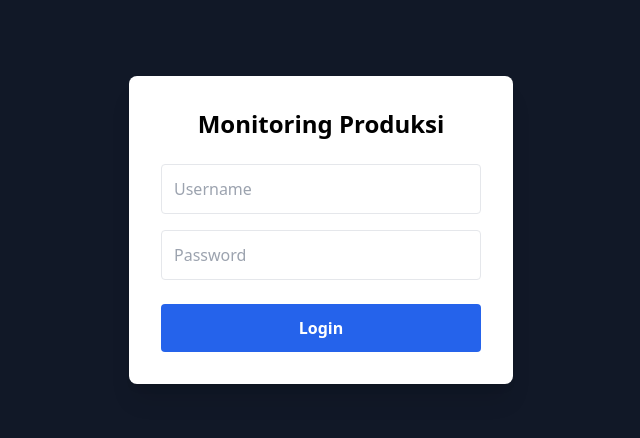
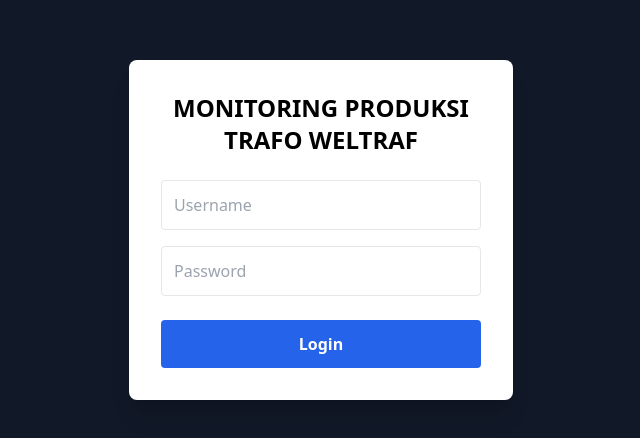
Before and after one commit to Dijostwn/inventory-api, a website: page index.html in a window 1280 px wide. Shown: the part 170-608 px from the top of the page, without its empty margins (319-959 px from the left). Drawn offline with nearby package versions, Linux system fonts and the light colour scheme.

Commit message:
Update index.html

```diff
--- a/index.html
+++ b/index.html
@@ -7,7 +7,7 @@
 </head>
 <body class="bg-gray-900 flex items-center justify-center h-screen">
     <div class="bg-white p-8 rounded-lg shadow-xl w-96 text-center">
-        <h2 class="text-2xl font-bold mb-6">Monitoring Produksi</h2>
+        <h2 class="text-2xl font-bold mb-6">MONITORING PRODUKSI TRAFO WELTRAF</h2>
         <input id="user" type="text" placeholder="Username" class="w-full p-3 border rounded mb-4">
         <input id="pass" type="password" placeholder="Password" class="w-full p-3 border rounded mb-6">
         <button onclick="doLogin()" id="btnLogin" class="w-full bg-blue-600 text-white p-3 rounded font-bold">Login</button>
```
